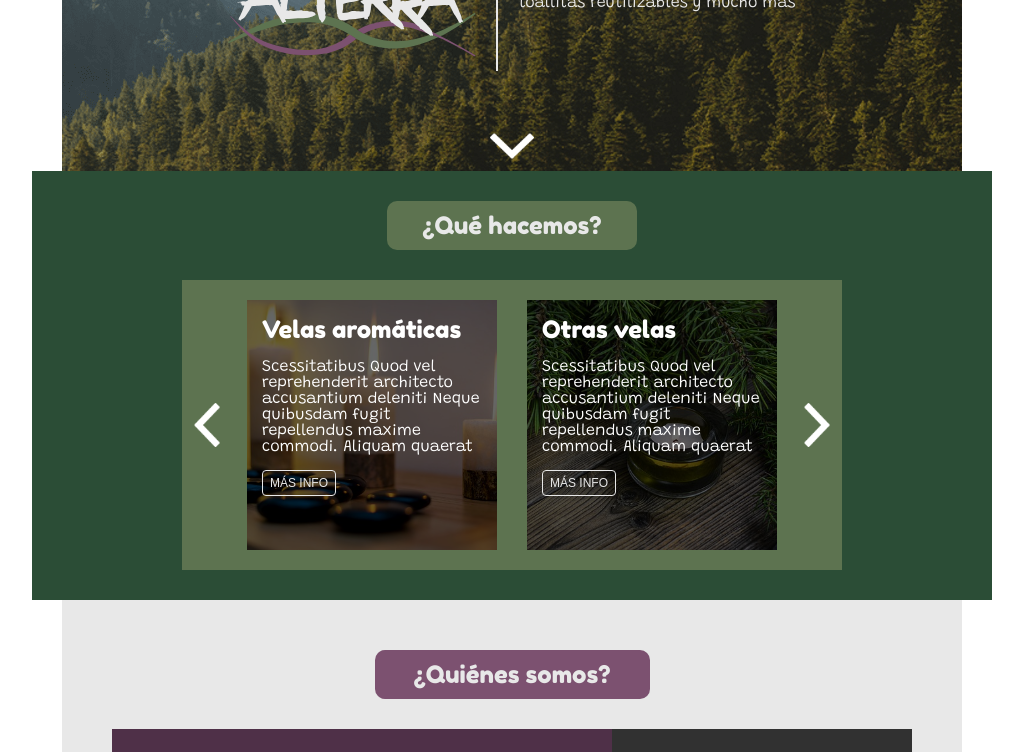
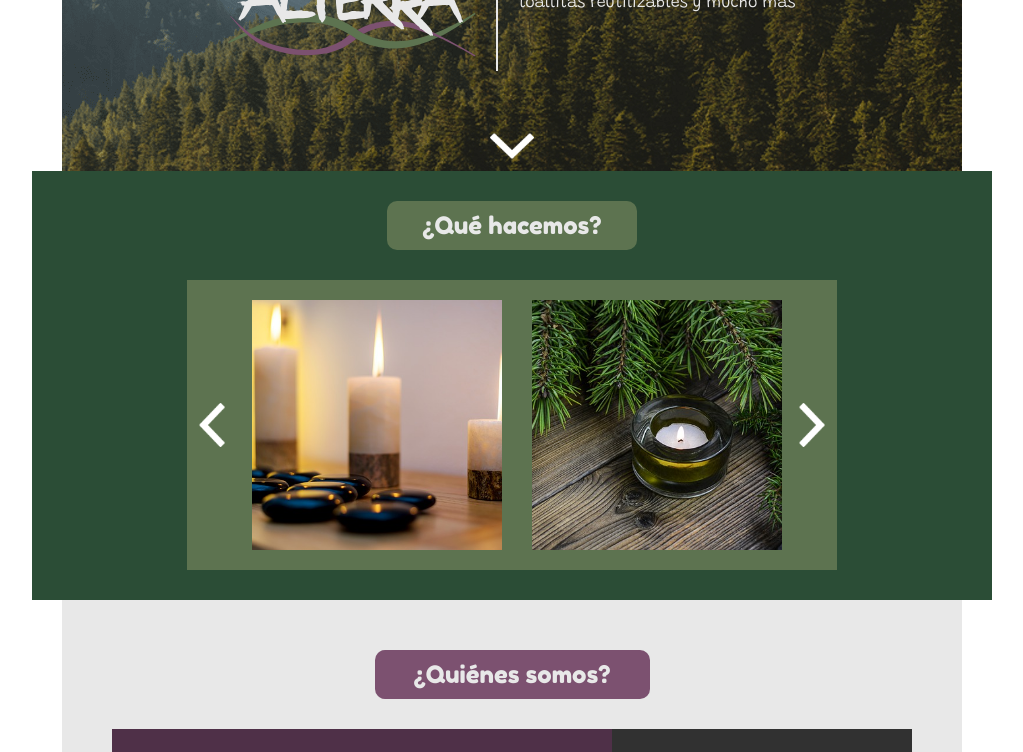
Before and after one commit to jucaran/Alterra, a Next.js app in the folder Alterra-Nextjs/: page / in a window 1280 px wide. Shown: the part 382-1134 px from the top of the page, without its empty margins (128-1151 px from the left). Built offline with nearby package versions, Linux system fonts and the light colour scheme.

Commit message:
adds .babelrc for styled-componentes SSR, and also adds slider functionality for products section

```diff
--- a/Alterra-Nextjs/pages/components/Product.js
+++ b/Alterra-Nextjs/pages/components/Product.js
@@ -1,8 +1,10 @@
+import { useState } from 'react';
 import styled from 'styled-components';
 import colors from './colors';
 const { primary, lightGray } = colors;
 
 const ProductContainer = styled.div`
+  .product_toggle {
     width: 250px;
     height: 250px;
     background-color: ${primary};
@@ -26,23 +28,18 @@ const ProductContainer = styled.div`
       background: rgb(0, 0, 0, 0.6);
       padding: 15px 15px;
       position: absolute;
+      opacity: 0;
       bottom: 0;
-    /* font-weight: bold; */
-    /* line-height: 1.2; */
       text-align: left;
+      transition: 350ms ease-out;
+
       h3 {
         padding-bottom: 15px;
         font-size: 1.5rem;
       }
-    &:hover {
-      display: none;
-      color: black;
-    }
-  }
 
-  &:hover {
-    img {
-      transform: scale(1.1);
+      p {
+      font-family: "Lato", sans-serif;
       }
     }
 
@@ -55,18 +52,50 @@ const ProductContainer = styled.div`
       text-transform: uppercase;
       color: ${lightGray};
       font-size: 12px;
+      cursor: pointer;
+
+      &:hover {
+      background: ${lightGray};
+      color: black;
+      }
+    }
+    }
+  }
+
+  .product_toggle.active {
+    cursor: text;
+    .product_txt {
+      opacity: 1;
+      transition: 350ms ease-out;
+    }
+
+    img {
+      transform: scale(1.1);
+    }
   }
 `;
 
 export default function Product({ title, description, img }) {
+  const [showText, setShowText] = useState(false);
+
+  const handleHover = () => {
+    setShowText(!showText);
+  };
+
   return (
     <ProductContainer>
+      <div
+        onMouseLeave={handleHover}
+        onMouseEnter={handleHover}
+        className={showText ? 'product_toggle active' : 'product_toggle'}
+      >
         <img className="product_img" src={img} alt={`imagen de ${title}`} />
         <div className="product_txt">
           <h3>{title}</h3>
           <p>{description}</p>
           <button className="product_cta">más info</button>
         </div>
+      </div>
     </ProductContainer>
   );
 }
--- a/Alterra-Nextjs/pages/components/Products.js
+++ /dev/null
@@ -1,102 +0,0 @@
-import styled from 'styled-components';
-import Product from './Product';
-import colors from './colors';
-const { primary, primaryLight, lightGray } = colors;
-
-const ProductsContainer = styled.section`
-  background-color: ${primary};
-  padding: 30px 0;
-  display: flex;
-  flex-direction: column;
-  width: 960px;
-  margin: 0 auto;
-
-  .productos_tit {
-    width: 250px;
-    border-radius: 10px;
-    background-color: ${primaryLight};
-    font-family: 'Fredoka One', Verdana, sans-serif;
-    color: ${lightGray};
-    text-align: center;
-    margin: 0 auto 30px auto;
-    padding: 10px;
-    white-space: nowrap;
-  }
-
-  .carrousel_box {
-    width: max-content;
-    text-align: center;
-    background-color: ${primaryLight};
-    margin: 0 auto;
-    padding: 20px 0;
-    display: flex;
-    align-items: center;
-    justify-content: space-around;
-
-    .productos_flecha_izq {
-      height: 50px;
-      width: 50px;
-      //margin: 100px 20px 0 0;
-      //float: left;
-      cursor: pointer;
-      @media screen and (max-width: 599px) {
-        height: 15vw;
-        width: 15vw;
-        margin: 0;
-      }
-    }
-
-    .productos_flecha_der {
-      height: 50px;
-      width: 50px;
-      cursor: pointer;
-      @media screen and (max-width: 599px) {
-        height: 15vw;
-        width: 15vw;
-        margin: 0;
-      }
-    }
-
-    @media screen and (max-width: 599px) {
-      #producto2 {
-        display: none;
-      }
-    }
-  }
-`;
-
-export default function Productos() {
-  return (
-    <ProductsContainer>
-      <div className="productos_tit">
-        <h2>¿Qué hacemos?</h2>
-      </div>
-      <div className="carrousel_box">
-        <img
-          className="productos_flecha_izq"
-          src="media/arrow_izq.png"
-          alt=""
-        />
-        <Product
-          title="Velas aromáticas"
-          description="Scessitatibus Quod vel reprehenderit architecto accusantium
-              deleniti Neque quibusdam fugit repellendus maxime commodi. Aliquam
-              quaerat"
-          img="./media/productos/velas.jpg"
-        />
-        <Product
-          title="Otras velas"
-          description="Scessitatibus Quod vel reprehenderit architecto accusantium
-              deleniti Neque quibusdam fugit repellendus maxime commodi. Aliquam
-              quaerat"
-          img="./media/productos/velas2.jpg"
-        />
-        <img
-          className="productos_flecha_der"
-          src="media/arrow_der.png"
-          alt=""
-        />
-      </div>
-    </ProductsContainer>
-  );
-}
--- /dev/null
+++ b/Alterra-Nextjs/pages/components/products/index.js
@@ -0,0 +1,78 @@
+import { useState } from 'react';
+import Link from 'next/link';
+import Product from '../Product';
+import ProductsContainer from './style';
+
+export default function Productos() {
+  const [productPosition, setProductPosition] = useState(0);
+  const carrouselWidth = 3;
+
+  const handleArrowClick = (arrow) => {
+    if (arrow === 'left') {
+      carrouselWidth !== 0 ? setProductPosition(productPosition - 1) : null;
+    }
+    if (arrow === 'right') {
+      productPosition < carrouselWidth - 1
+        ? setProductPosition(productPosition + 1)
+        : null;
+    }
+  };
+
+  return (
+    <ProductsContainer position={productPosition}>
+      <div className="productos_tit">
+        <h2>¿Qué hacemos?</h2>
+      </div>
+      <div className="carrousel_box">
+        <img
+          onClick={() => handleArrowClick('left')}
+          className="productos_flecha_izq"
+          src="media/arrow_izq.png"
+          alt=""
+        />
+        <div className="products_box">
+          <div className="show_products">
+            <Product
+              title="Velas aromáticas"
+              description="Scessitatibus Quod vel reprehenderit architecto accusantium
+              deleniti Neque quibusdam fugit repellendus maxime commodi. Aliquam
+              quaerat"
+              img="./media/productos/velas.jpg"
+            />
+            <Product
+              title="Otras velas"
+              description="Scessitatibus Quod vel reprehenderit architecto accusantium
+              deleniti Neque quibusdam fugit repellendus maxime commodi. Aliquam
+              quaerat"
+              img="./media/productos/velas2.jpg"
+            />
+            <Product
+              title="Producto 3"
+              description="Scessitatibus Quod vel reprehenderit architecto accusantium
+              deleniti Neque quibusdam fugit repellendus maxime commodi. Aliquam
+              quaerat"
+              img="./media/productos/velas.jpg"
+            />
+            <Product
+              title="Producto 4"
+              description="Scessitatibus Quod vel reprehenderit architecto accusantium
+              deleniti Neque quibusdam fugit repellendus maxime commodi. Aliquam
+              quaerat"
+              img="./media/productos/velas2.jpg"
+            />
+            <div className="mas">
+              <h3>Ver más</h3>
+              <Link href="/products">+</Link>
+            </div>
+          </div>
+        </div>
+        <img
+          onClick={() => handleArrowClick('right')}
+          className="productos_flecha_der"
+          src="media/arrow_der.png"
+          alt=""
+        />
+      </div>
+    </ProductsContainer>
+  );
+}
--- /dev/null
+++ b/Alterra-Nextjs/pages/components/products/style.js
@@ -0,0 +1,110 @@
+import styled from 'styled-components';
+import colors from '../colors';
+const { primary, primaryLight, lightGray, darkGray } = colors;
+
+const ProductsContainer = styled.section`
+  background-color: ${primary};
+  padding: 30px 0;
+  display: flex;
+  flex-direction: column;
+  width: 960px;
+  margin: 0 auto;
+
+  .productos_tit {
+    width: 250px;
+    border-radius: 10px;
+    background-color: ${primaryLight};
+    font-family: 'Fredoka One', Verdana, sans-serif;
+    color: ${lightGray};
+    text-align: center;
+    margin: 0 auto 30px auto;
+    padding: 10px;
+    white-space: nowrap;
+  }
+
+  .carrousel_box {
+    width: max-content;
+    text-align: center;
+    background-color: ${primaryLight};
+    margin: 0 auto;
+    padding: 20px 0;
+    display: flex;
+    align-items: center;
+    justify-content: space-around;
+
+    .products_box {
+      overflow: hidden;
+      width: 550px;
+
+      .show_products {
+        padding: 0;
+        margin: 0;
+        display: flex;
+        position: relative;
+        transition: 350ms;
+        left: -${(props) => 560 * props.position}px;
+      }
+    }
+
+    .productos_flecha_izq {
+      height: 50px;
+      width: 50px;
+      //margin: 100px 20px 0 0;
+      //float: left;
+      cursor: pointer;
+      @media screen and (max-width: 599px) {
+        height: 15vw;
+        width: 15vw;
+        margin: 0;
+      }
+    }
+
+    .productos_flecha_der {
+      height: 50px;
+      width: 50px;
+      cursor: pointer;
+      @media screen and (max-width: 599px) {
+        height: 15vw;
+        width: 15vw;
+        margin: 0;
+      }
+    }
+  }
+  .mas {
+    min-width: 250px;
+    height: 250px;
+    background: ${primary};
+    display: flex;
+    flex-direction: column;
+    justify-content: center;
+    align-items: center;
+    border-radius: 15px;
+
+    h3 {
+      font-size: 2rem;
+      color: ${lightGray};
+      padding-bottom: 1rem;
+    }
+
+    a {
+      height: 75px;
+      width: 75px;
+      display: flex;
+      color: ${lightGray};
+      font-size: 2rem;
+      text-decoration: none;
+      border: 1px solid ${lightGray};
+      border-radius: 50%;
+      align-items: center;
+      justify-content: center;
+      transition: 350ms;
+
+      &:hover {
+        background: ${lightGray};
+        color: ${darkGray};
+      }
+    }
+  }
+`;
+
+export default ProductsContainer;
--- a/Alterra-Nextjs/pages/index.js
+++ b/Alterra-Nextjs/pages/index.js
@@ -1,7 +1,7 @@
 import Head from 'next/head';
 import Navbar from './components/Navbar';
 import Hero from './components/Hero';
-import Products from './components/Products';
+import Products from './components/products';
 import About from './components/About';
 import Footer from './components/Footer';
 
@@ -20,6 +20,7 @@ export default function Home() {
 
       <style jsx global>{`
         @import url('https://fonts.googleapis.com/css2?family=Fredoka+One&family=Grandstander:wght@300&display=swap');
+        @import url('https://fonts.googleapis.com/css2?family=Lato&display=swap');
 
         html,
         body {
```
Also changed, not shown: Alterra-Nextjs/.babelrc (added). Lines whose indentation alone changed are shown as unchanged.
